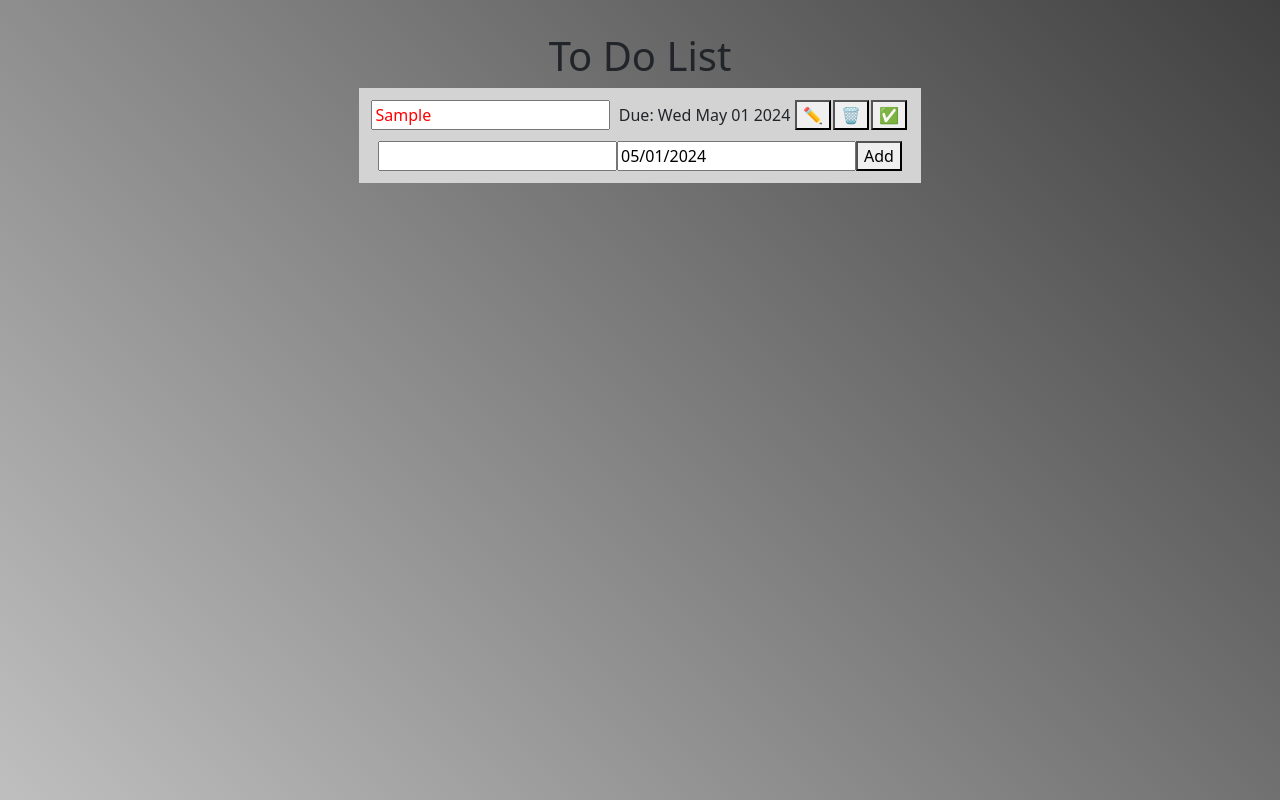
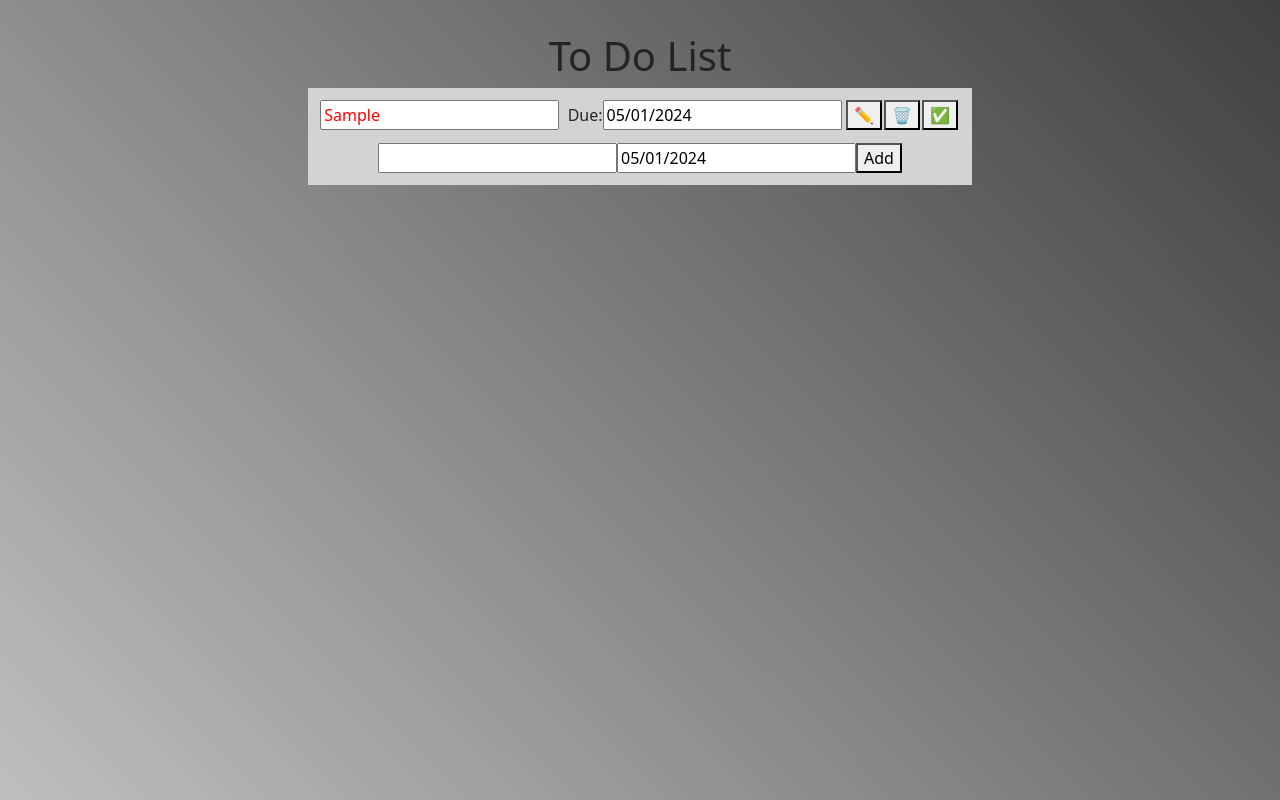
Before and after one commit to RyanAndersonG64/to-do-list, a React (Vite) app: page / in a window 1280 px wide. Both pictures are taken after typing "Sample" into the empty fields and a click on the button "Add". Built offline with nearby package versions, Linux system fonts and the light colour scheme.

Commit message:
added ability to edit due dates

```diff
--- a/src/App.jsx
+++ b/src/App.jsx
@@ -37,6 +37,11 @@ function App() {
     task.name = newName;
   };
 
+  const handleDueDateChange = (task, newDueDate) => {
+    // Update the task duedate locally when edited
+    task.due = newDueDate.getTime();
+  };
+
   useEffect(() => { //saves current state to local storage every time state is changed
     localStorage.setItem('state', JSON.stringify(state))
   }, [state])
@@ -53,7 +58,6 @@ function App() {
     }
 
     let newDate = new Date(task.due) //turns due date integer back into an object for display
-    console.log(newDate)
     return (
       <div className='task' key={task.id}>
         <input
@@ -63,7 +67,13 @@ function App() {
           onChange={(e) => handleTaskNameChange(task, e.target.value)}
         />
         &nbsp;
-        Due: {newDate.toDateString()}
+        Due:
+        <DatePicker id='datePicker' readOnly={!editStates[task.id]} selected={newDate.toDateString()} onChange={(dueDate) => handleDueDateChange(task, dueDate)} />
+        {/* <input
+          defaultValue={newDate.toDateString()}
+          readOnly={!editStates[task.id]}
+          onChange={(e) => handleDueDateChange(task, e.target.value)}
+        /> */}
         &nbsp;
         <button className='editTask' onClick={() => handleEditClick(task)}>
           {task.editEmoji || '✏️'}
@@ -83,6 +93,7 @@ function App() {
         }>
           ✅
         </button>
+        <br></br>
       </div>
     )
   })
@@ -107,8 +118,6 @@ function App() {
           <button className='addTask' onClick={() => {
             if (taskName !== '') { //prevents empty task from being added
               dispatch({ type: 'addTask', name: taskName, id: uuidv4(), status: 'incomplete', due: dueDate }) //adds task to be displayed
-              console.log('due = ', dueDate)
-              console.log('number = ', dueDate.getTime())
             }
             setTaskName('') //clears input field
           }
```
